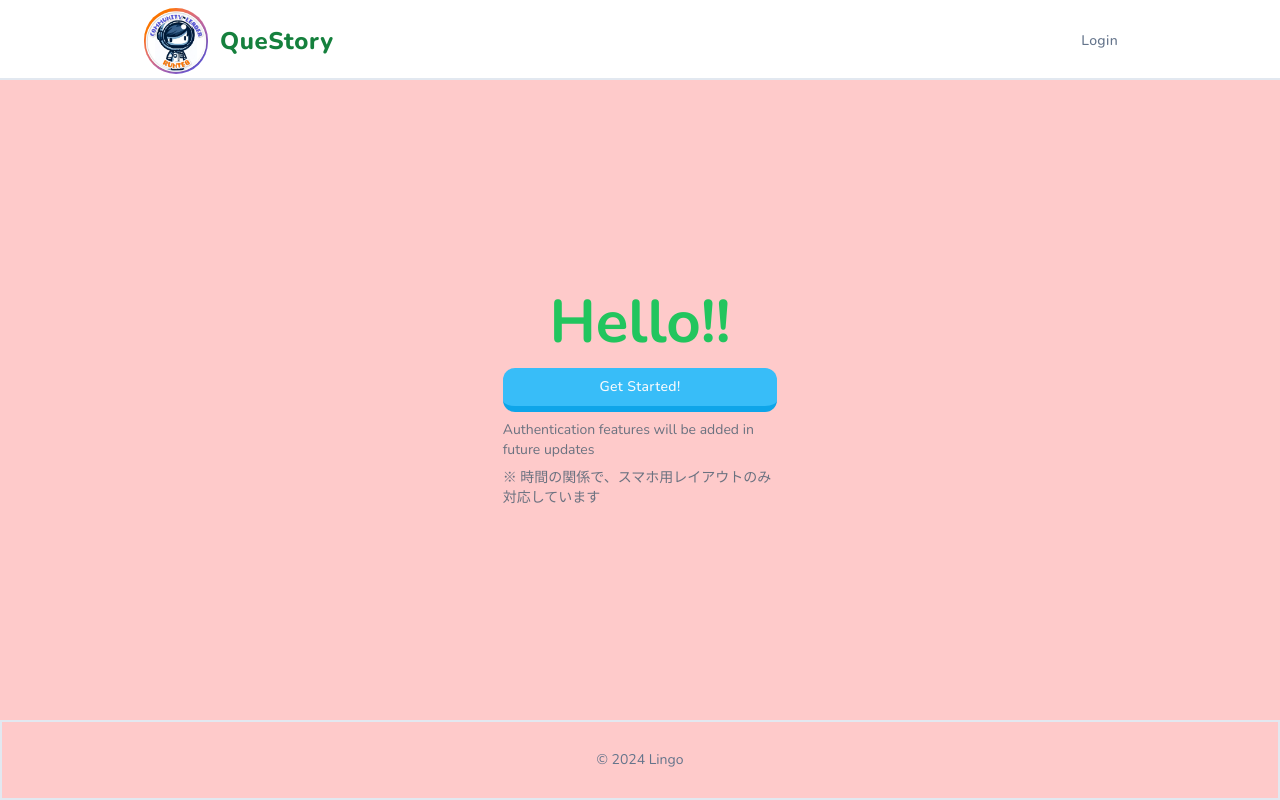
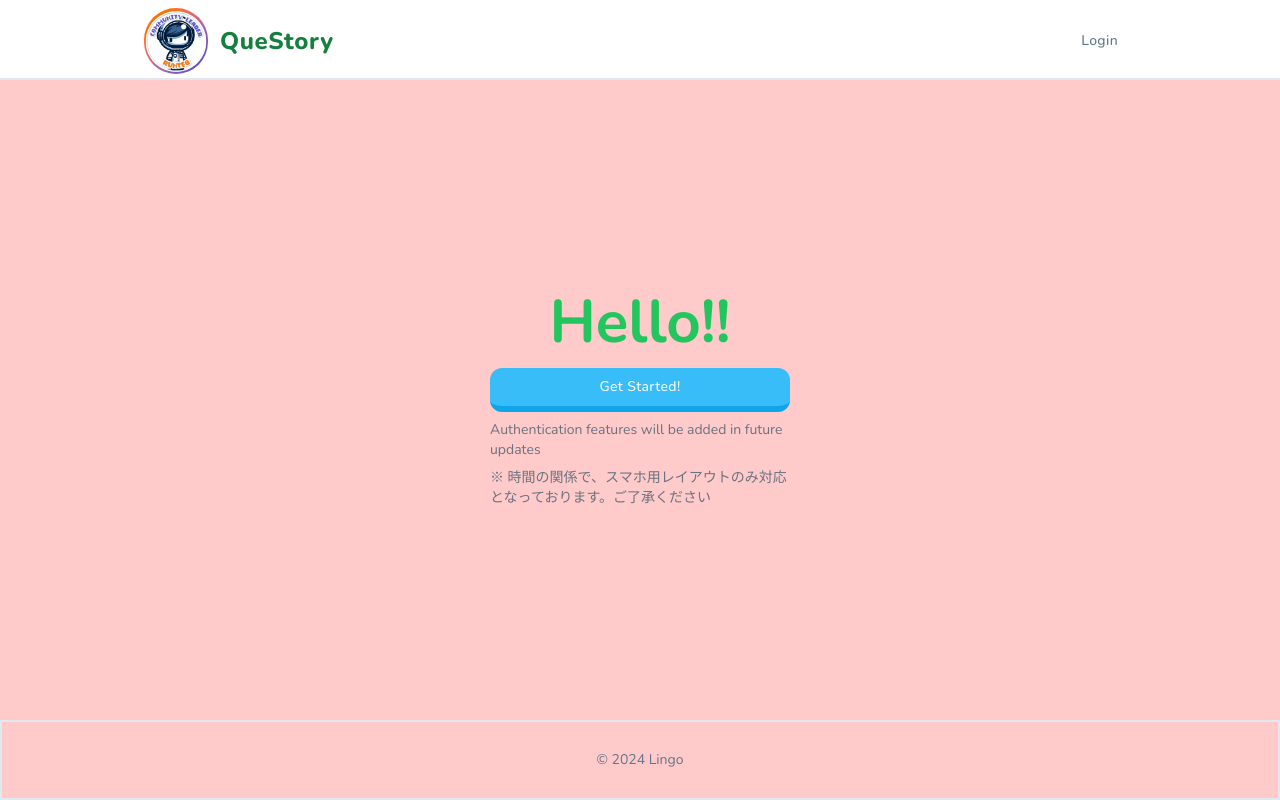
Before and after one commit to YujiTani/questory_prototype, a Next.js app: page / in a window 1280 px wide. Built offline with nearby package versions, Linux system fonts and the light colour scheme; no server answers.

Commit message:
注意書き修正

```diff
--- a/app/(marketing)/page.tsx
+++ b/app/(marketing)/page.tsx
@@ -38,7 +38,8 @@ export default function Home() {
             Authentication features will be added in future updates
           </p>
           <p className="mt-2 text-gray-500 text-sm">
-            ※ 時間の関係で、スマホ用レイアウトのみ対応しています
+            ※
+            時間の関係で、スマホ用レイアウトのみ対応となっております。ご了承ください
           </p>
         </div>
       ) : (
```
